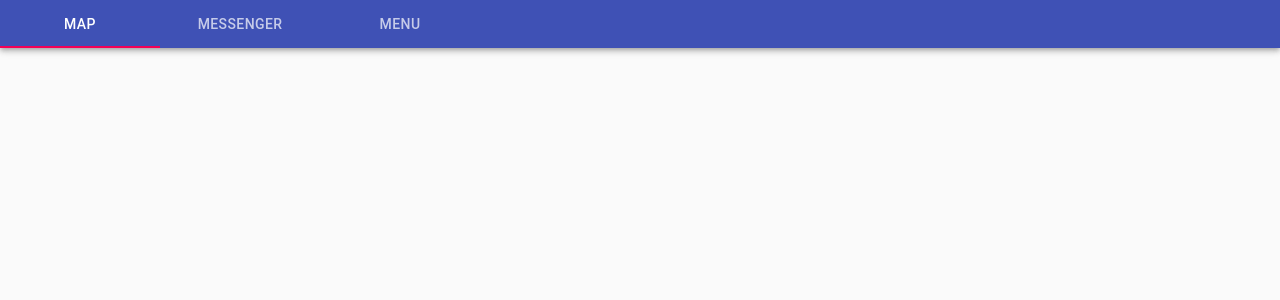
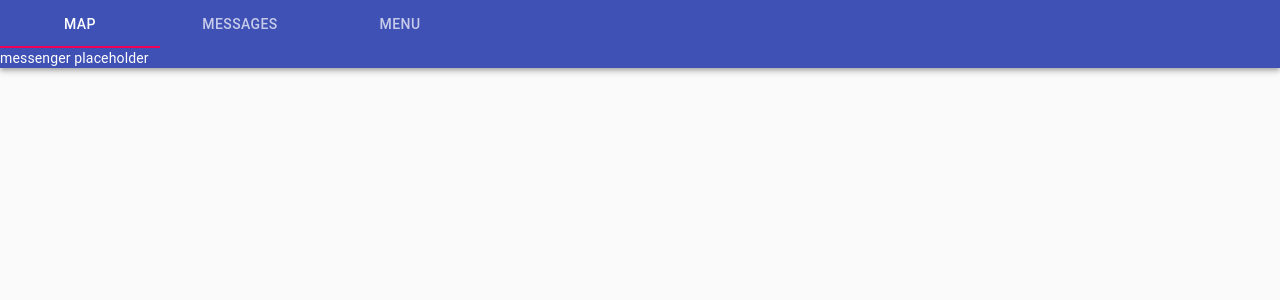
Before and after one commit to LogicMason5/A-creation-for-trading-home-brews, a React (Create React App) app in the folder client/: page /messages in a window 1280 px wide. Shown: the top 300 px of the page. Built offline with nearby package versions, Linux system fonts and the light colour scheme; no server answers.

Commit message:
router added to tabs

```diff
--- a/client/src/App.tsx
+++ b/client/src/App.tsx
@@ -1,17 +1,19 @@
 
 import React, { useState, useEffect } from 'react'
-import { loadMapApi } from './utils/GoogleMapsUtils'
+
 import Map from './components/map/Map'
 import Menu from './components/menu/Menu'
+import Messenger from './components/messenger/Messenger'
 import Tabs from '@material-ui/core/Tabs';
 import AppBar from '@material-ui/core/AppBar';
 import Tab from '@material-ui/core/Tab'
 import { Switch, Route, Link } from "react-router-dom";
+import { loadMapApi } from './utils/GoogleMapsUtils'
 
 const App: React.FC = () => {
 
+  const [page, setPage] = useState(0);
   const [scriptLoaded, setScriptLoaded] = useState(false);
-  const [page, setPage] = React.useState(0);
 
   useEffect(() => {
     const googleMapScript = loadMapApi();
@@ -27,14 +29,14 @@ const handleChange = (event: any, newValue: React.SetStateAction<number>) => {
     return (
         <div className="App">
             <AppBar position="static">
-            <Tabs value={page} onChange={handleChange} aria-label="simple tabs example">
-              <Tab label="Map"  />
-              <Tab label="Messenger"  />
-              <Tab label="Menu"  />
+              <Tabs value={page} onChange={handleChange}>
+                <Tab label="Map" component={Link} to="/"/>
+                <Tab label="Messages" component={Link} to="messages"/>
+                <Tab label="Menu" component={Link} to="menu" />
               </Tabs>
               <Switch>
-              <Route path="/tab2" render={() => <Menu />} />
-              <Route path="/tab3" render={() => <div>Tab 3</div>} />
+                <Route path="/messages" render={() => <Messenger />} />
+                <Route path="/menu" render={() => <Menu />} />
                 <Route path="/" render={() => scriptLoaded && <Map />} />
               </Switch>
             </AppBar>
@@ -44,7 +46,3 @@ const handleChange = (event: any, newValue: React.SetStateAction<number>) => {
   }
 
   export default App;
-
-          /* {scriptLoaded && (
-              <Map />
-          )} */
--- /dev/null
+++ b/client/src/components/messenger/Messenger.tsx
@@ -0,0 +1,14 @@
+const Messenger: React.FC = () => {
+  return (
+    <div>
+      messenger placeholder
+    </div>
+  )
+}
+
+
+
+
+
+
+export default Messenger;
```
Also changed, not shown: 1 other file (tests, documents, lock files or other folders). Lines whose indentation alone changed are shown as unchanged.
